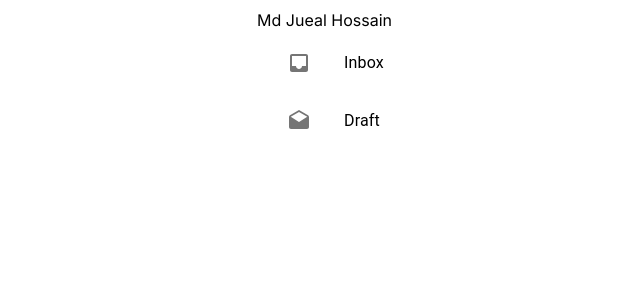
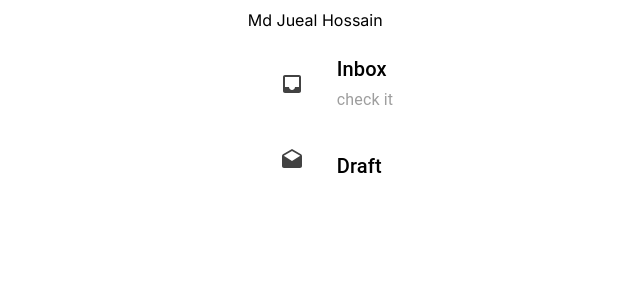
Before and after one commit to Mdjuealhossain/Styling-Meterial-UI, a Next.js app: page / in a window 1280 px wide. Shown: the top 300 px of the page, without its empty margins (288-928 px from the left). Built offline with nearby package versions, Linux system fonts and the light colour scheme.

Commit message:
modifi09july

```diff
--- a/src/app/MuiStuleComponents/List/index.js
+++ b/src/app/MuiStuleComponents/List/index.js
@@ -16,11 +16,11 @@ const ListMui = () => {
         <nav aria-label="main mailbox folders">
             <List  subheader="Md Jueal Hossain">
                 <ListItem secondaryAction>
-                    <ListItemButton>
+                    <ListItemButton >
                         <ListItemIcon>
                             <InboxIcon />
                         </ListItemIcon>
-                        <ListItemText primary="Inbox"></ListItemText>
+                        <ListItemText  primary="Inbox" secondary="check it"></ListItemText>
                     </ListItemButton>
                 </ListItem>
 
--- a/src/app/OverRideThemeFoeCard/simpoleCard/ThemeComponent.js
+++ b/src/app/OverRideThemeFoeCard/simpoleCard/ThemeComponent.js
@@ -255,6 +255,62 @@ export const components = {
                 paddingRight: 48
             })
         }
+    },
+    MuiListItemButton:{
+        styleOverrides:{
+            root:({theme})=>({
+
+
+                minWidth: 0,
+                boxSizing: 'border-box',
+                textAlign: 'left',
+                paddingTop: 6,
+                paddingBottom: 6,
+            }),
+            gutters:({theme})=>({
+                paddingLeft: 18,
+                paddingRight: 18
+            })
+        }
+    },
+
+    MuiListItemIcon:{
+        styleOverrides:{
+            root:({theme})=>({
+                minWidth: 56,
+                flexShrink: 0,
+                display: 'inline-flex',
+                color:theme.palette.grey[800]
+            }),
+            alignItemsFlexStart:({theme})=>({
+                marginTop: 8
+            })
+        }
+    },
+    MuiListItemText:{
+        styleOverrides:{
+            root:({theme})=>({
+                flex: '1 1 auto',
+                minWidth: 0,
+                marginTop: 6,
+                marginBottom: -6
+            }),
+            multiline:({theme})=>({
+                marginTop: 8,
+                marginBottom: 8
+            }),
+            inset:({theme})=>({
+                paddingLeft: 57
+            }),
+            primary:({theme})=>({
+                ...theme.typography.h6
+            }),
+            secondary:({theme})=>({
+                ...theme.typography.subtitle1,
+                color:theme.palette.grey[500]
+            })
+        }
     }
 
+
 }
```
